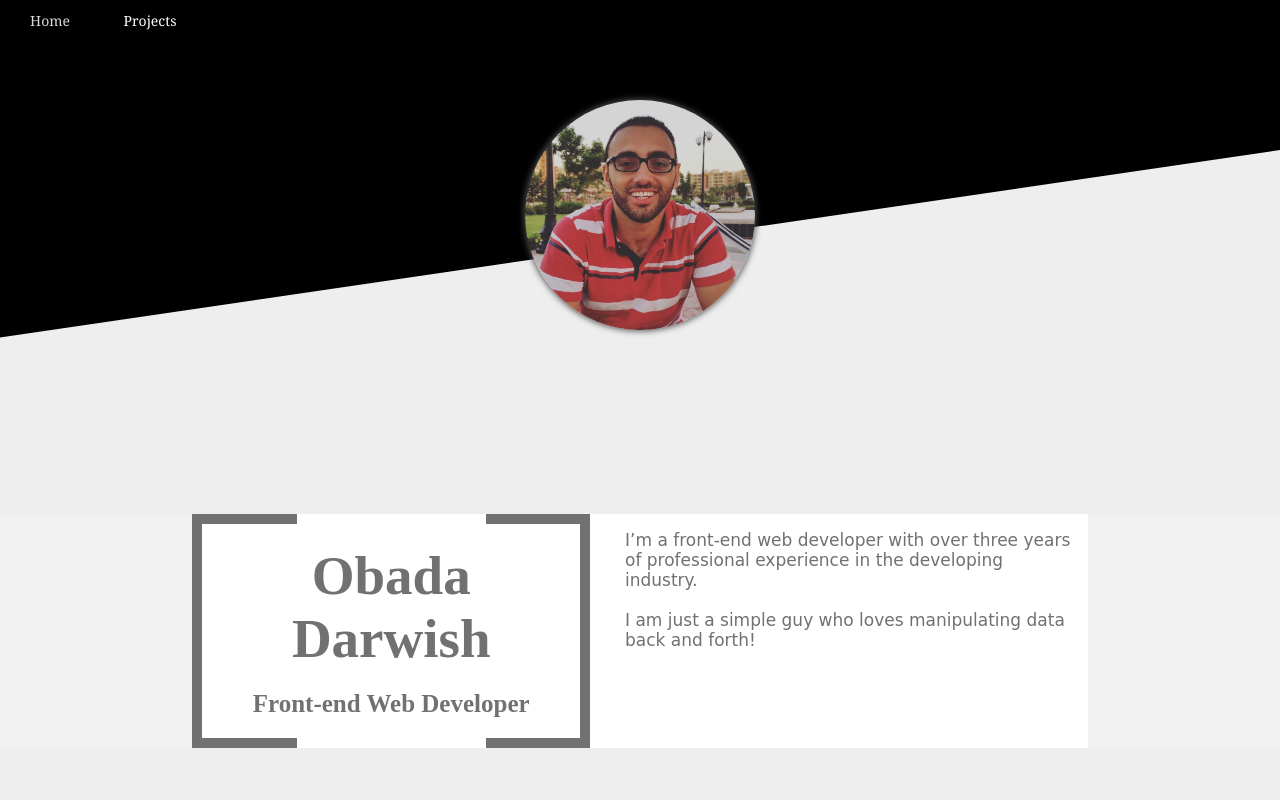
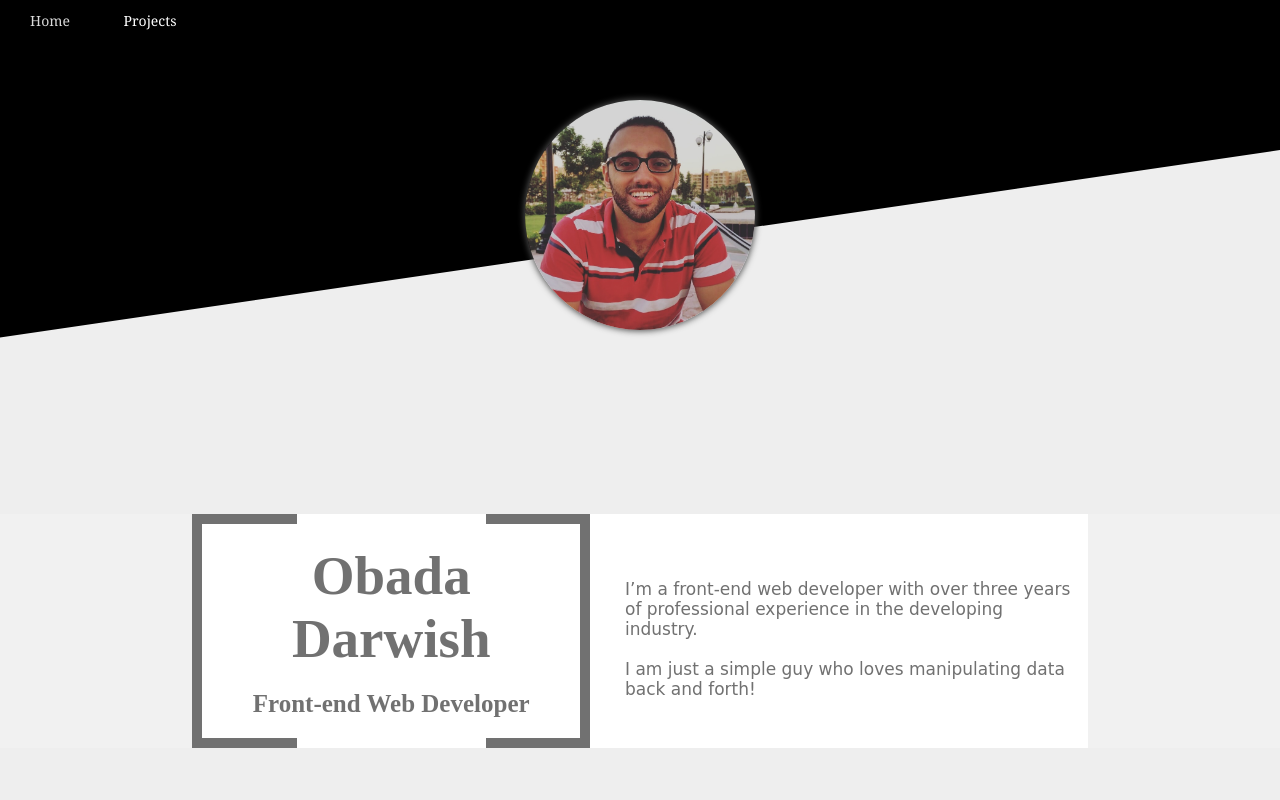
Before and after one commit to ObadaDarwish/ObadaDarwish.github.io, a plain HTML site: page index.html in a window 1280 px wide. Shown: the top 800 px of the page. Drawn offline with Linux system fonts and the light colour scheme.

Commit message:
change aboutme display

```diff
--- a/script.js
+++ b/script.js
@@ -9,7 +9,7 @@ $(document).ready(function () {
         $('html').animate({scrollTop: 0}, 1000);
     });
     $('#aboutMe').slideDown(1500);
-
+    $('#aboutMe').css('display','flex');
     $('#nav_project').click(function () {
         $('html').animate({scrollTop: $('.projects_block').offset().top}, 1000);
     });
--- a/style.css
+++ b/style.css
@@ -139,7 +139,7 @@ body {
 }
 
 .my_info #aboutMe {
-    display: none;
+    display: flex;
     align-items: center;
     flex-basis: 50%;
     padding: 0 15px;
```
